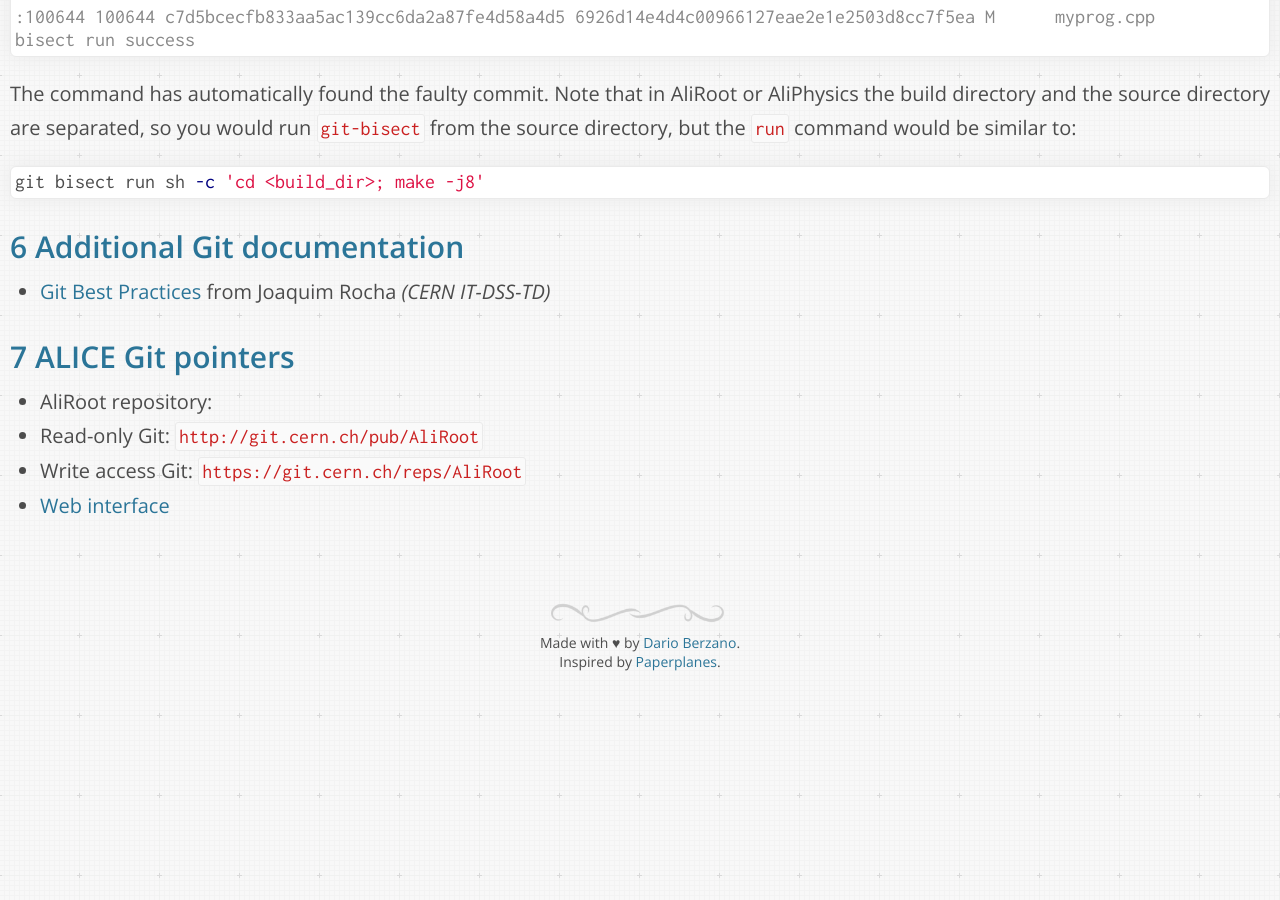
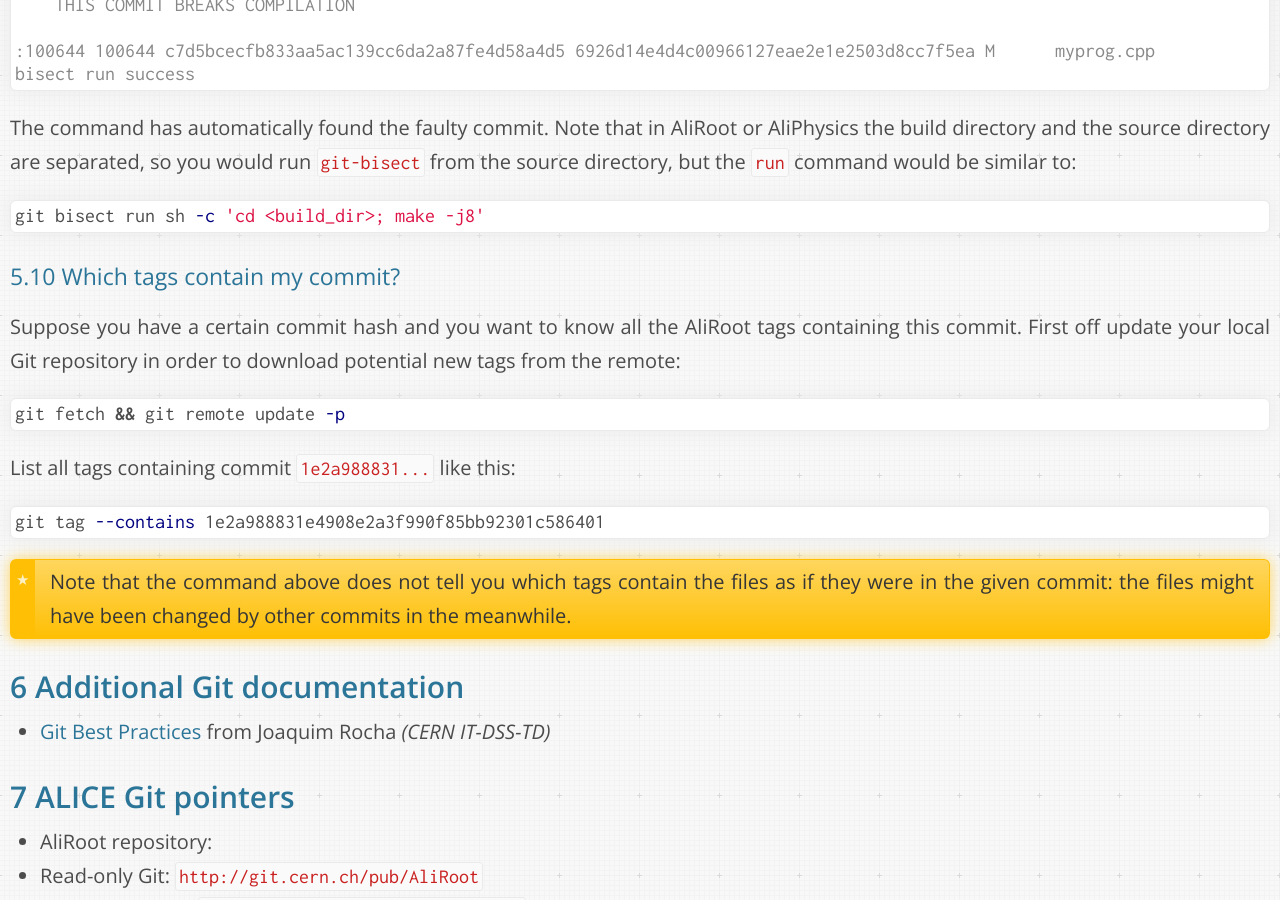
Before and after one commit to dberzano/dberzano.github.io, a Jekyll site: the page built from alice/git/index.md, in a window 1280 px wide and 900 px high, scrolled down 39365 px. Built offline with Jekyll 4.4.1, drawn with Linux system fonts in a browser that asks for light colours; before the commit the page ends 40061 px from its top, so only the background shows below that; some of the changed text lies outside the part shown.

Commit message:
GitTut: git tag --contains

````diff
--- a/alice/git/index.md
+++ b/alice/git/index.md
@@ -1719,11 +1719,26 @@ be similar to:
 git bisect run sh -c 'cd <build_dir>; make -j8'
 ```
 
-<!--Todo
-----
-
-* Editing commits (rebase -i)
-* What if my commits are rejected?-->
+
+### Which tags contain my commit?
+
+Suppose you have a certain commit hash and you want to know all the AliRoot tags
+containing this commit. First off update your local Git repository in order to
+download potential new tags from the remote:
+
+```bash
+git fetch && git remote update -p
+```
+
+List all tags containing commit `1e2a988831...` like this:
+
+```bash
+git tag --contains 1e2a988831e4908e2a3f990f85bb92301c586401
+```
+
+> Note that the command above does not tell you which tags contain the files as
+> if they were in the given commit: the files might have been changed by other
+> commits in the meanwhile.
 
 
 Additional Git documentation
````
